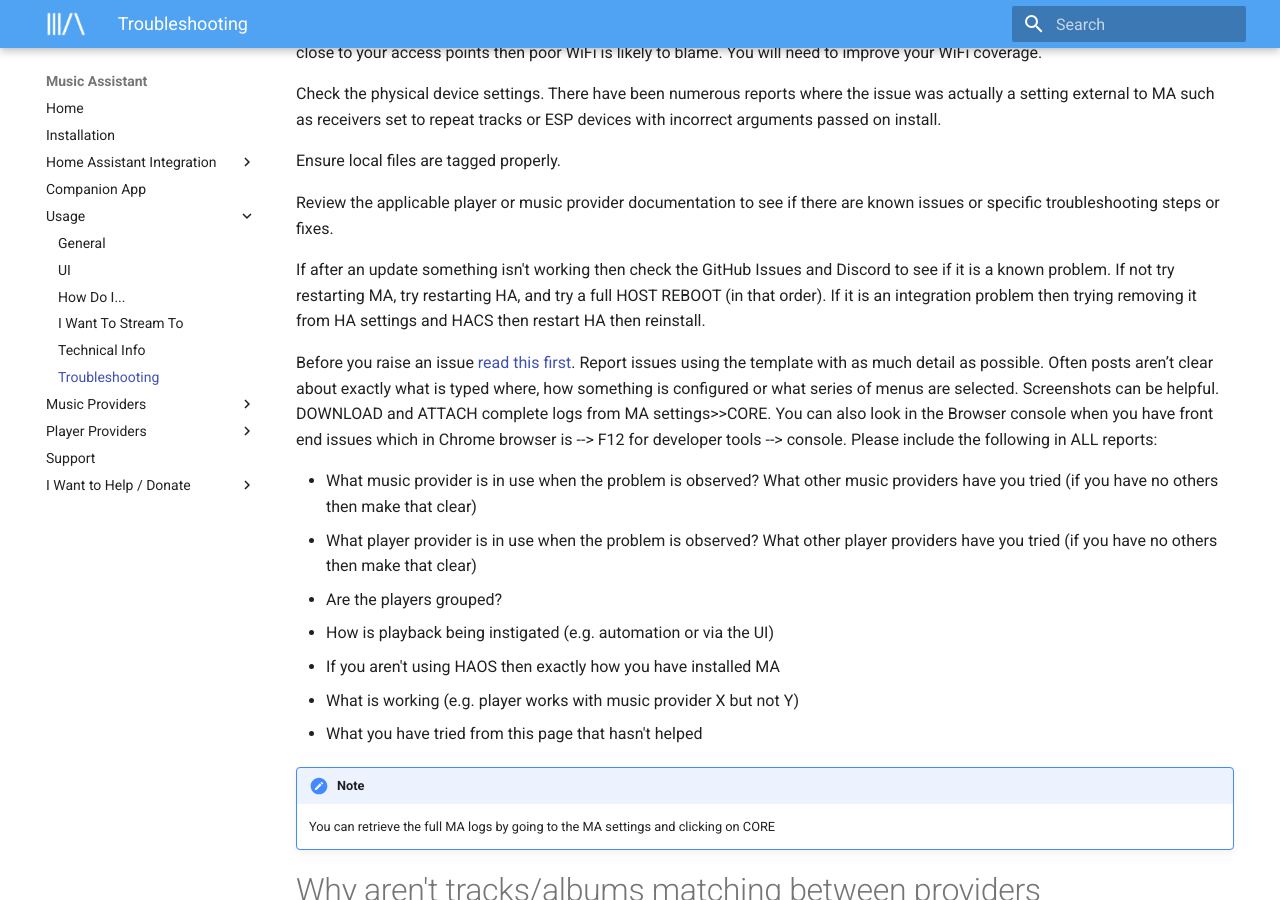
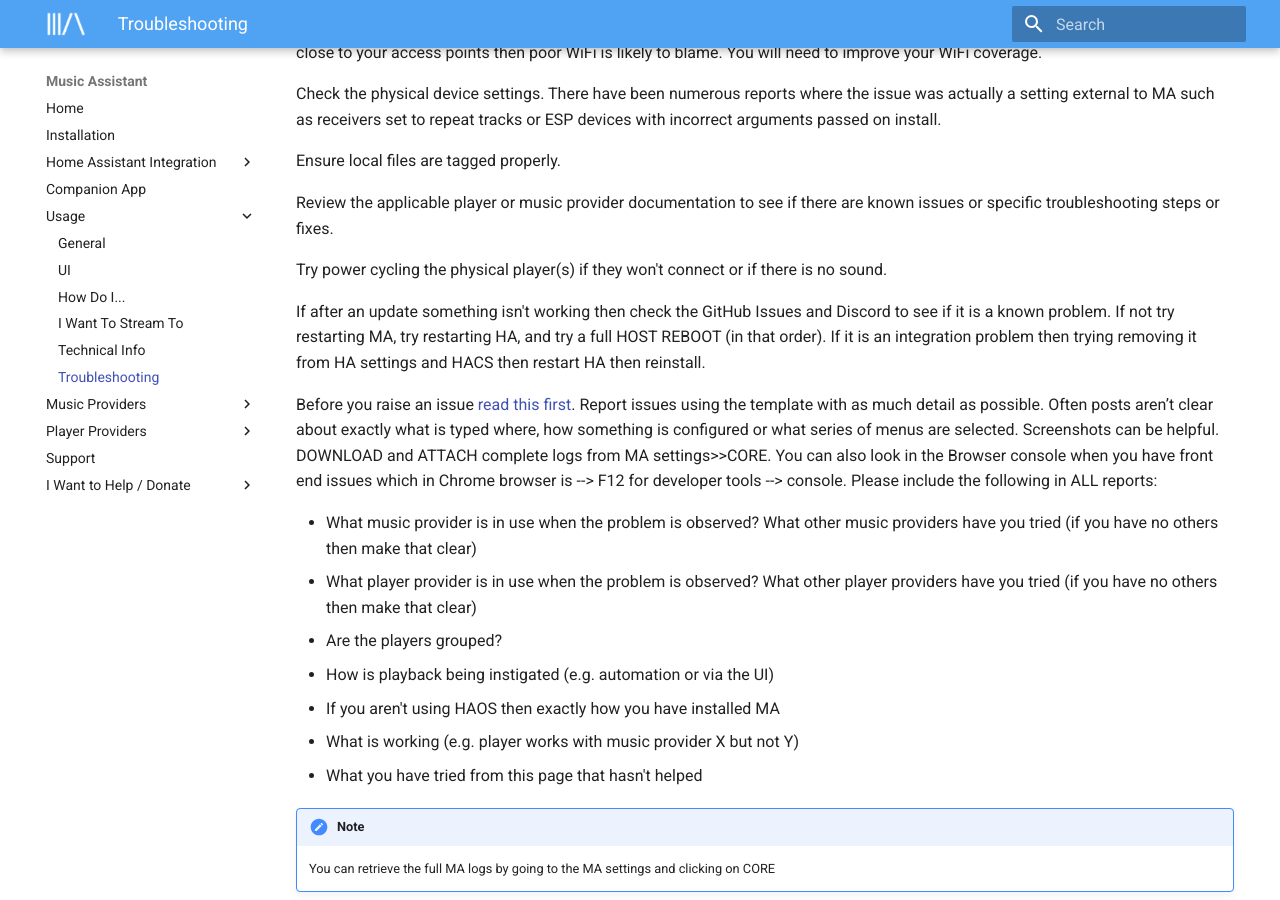
Before and after one commit to pwbriggs/music-assistant.github.io, an MkDocs documentation site: the page built from docs/faq/troubleshooting.md, in a window 1280 px wide and 900 px high, scrolled down 639 px. Built offline with MkDocs 1.6.1 and Material for MkDocs 9.7.7, drawn with Linux system fonts in a browser that asks for light colours.

Commit message:
Power cycle player suggestion

```diff
--- a/docs/faq/troubleshooting.md
+++ b/docs/faq/troubleshooting.md
@@ -15,6 +15,8 @@
 Ensure local files are tagged properly.
 
 Review the applicable player or music provider documentation to see if there are known issues or specific troubleshooting steps or fixes.
+
+Try power cycling the physical player(s) if they won't connect or if there is no sound.
 
 If after an update something isn't working then check the GitHub Issues and Discord to see if it is a known problem. If not try restarting MA, try restarting HA, and try a full HOST REBOOT (in that order). If it is an integration problem then trying removing it from HA settings and HACS then restart HA then reinstall.
 
```
